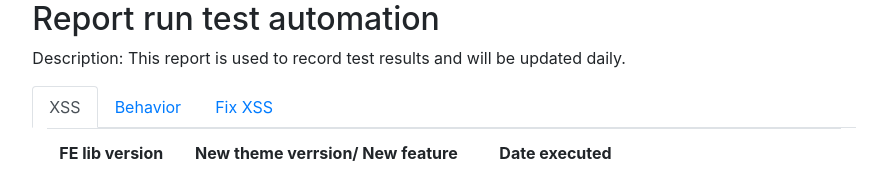
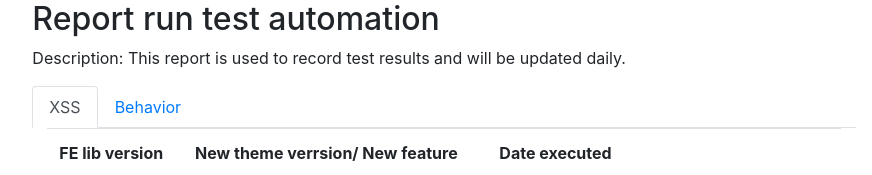
Before and after one commit to kaylee-from-bc/kaylee-from-bc.github.io, a plain HTML site: page index.html in a window 1280 px wide. Shown: the top 175 px of the page, without its empty margins (196-1068 px from the left). Drawn offline with nearby package versions, Linux system fonts and the light colour scheme.

Commit message:
Regression test 16/02

```diff
--- a/index.html
+++ b/index.html
@@ -37,7 +37,7 @@
             <a class="nav-link" data-toggle="tab" href="#menu1">Behavior</a>
           </li>
           <li class="nav-item">
-            <a class="nav-link" data-toggle="tab" href="#menu2">Fix XSS</a>
+            <!-- <a class="nav-link" data-toggle="tab" href="#menu2">Fix XSS</a> -->
           </li>
           <li class="nav-item">
             <!-- <a class="nav-link" data-toggle="tab" href="#menu2">Menu 2</a> -->
```
